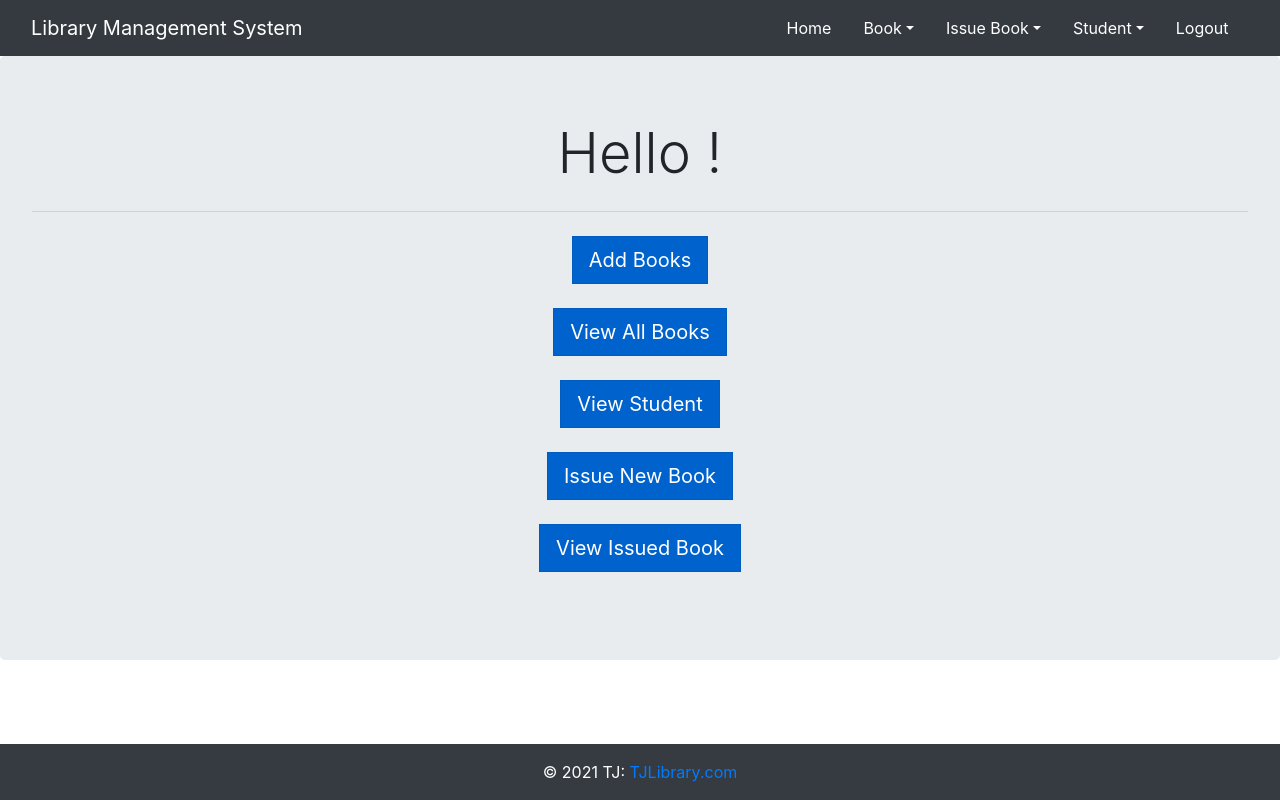
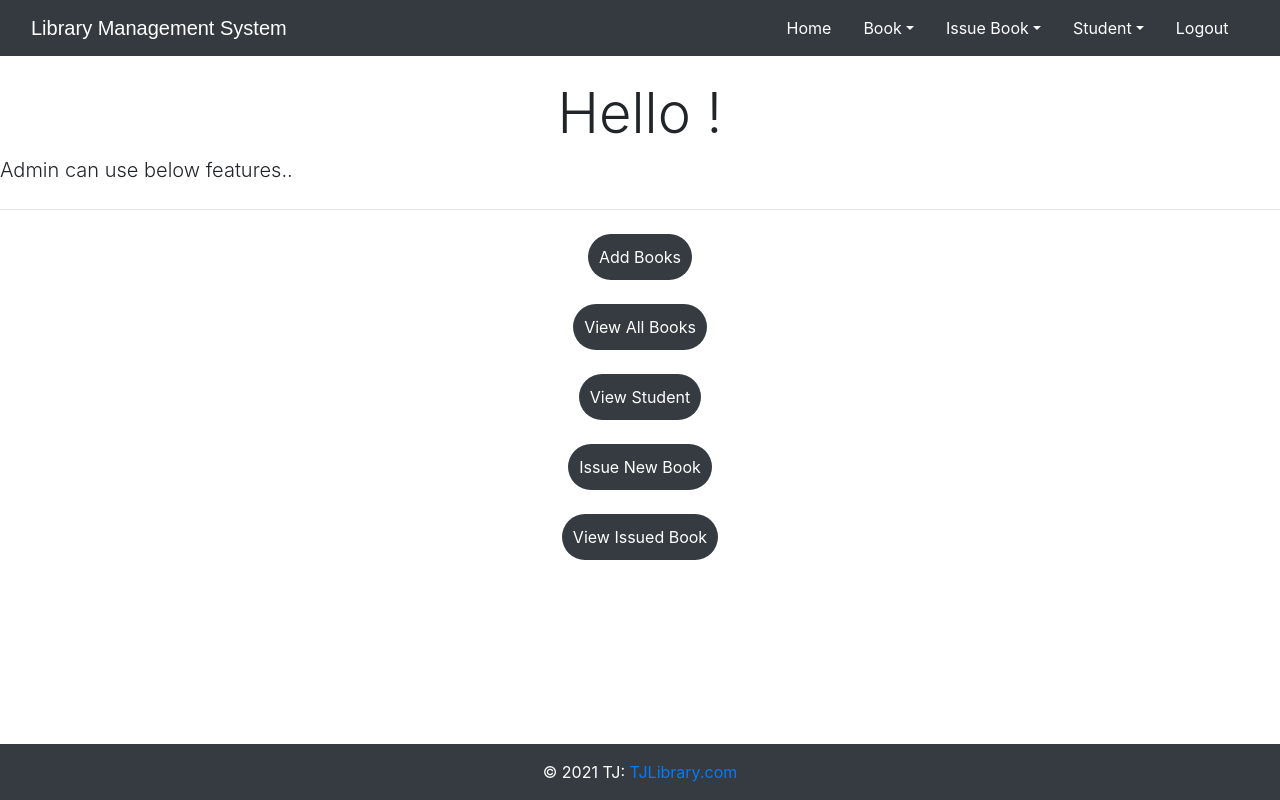
Before and after one commit to TejasJogi/Library-Management-System-Django-MYSQL, a Django app: template templates/library/admindash.html in a window 1280 px wide. Run offline with Django 3.2, Linux system fonts and the light colour scheme; the template is opened without the code that fills it, so the values that code supplies are empty; some libraries are stand-ins or nearby versions.

Commit message:
Template and css

```diff
--- a/static/css/index.css
+++ b/static/css/index.css
@@ -1,6 +1,11 @@
-/* body {
+* {
+    margin: 0;
+    padding: 0;
+}
+
+body {
             overflow: hidden;
-        } */
+        }
         .img1 {
             height: 50%;
         }
@@ -34,7 +39,7 @@
             background-color: #353b40;
             color: white;
             padding: 10px 10px 10px 10px;
-            border-radius: 23px;
+            border-radius: 25px;
         }
 
         .jumbotron {
--- a/static/css/navbar.css
+++ b/static/css/navbar.css
@@ -2,6 +2,6 @@
     background-color: #353b40;
 }
 .navbar div li a{
-    color: white;
+    color:white;
     text-decoration-line: none;
 }
--- a/templates/library/Navbar.html
+++ b/templates/library/Navbar.html
@@ -10,11 +10,6 @@
     <nav class="navbar navbar-expand-lg navbar-dark">
         <div class="container-fluid">
             <a class="navbar-brand" href="/">Library Management System</a>
-            <button class="navbar-toggler" type="button" data-bs-toggle="collapse"
-                data-bs-target="#navbarSupportedContent" aria-controls="navbarSupportedContent"
-                aria-expanded="false" aria-label="Toggle navigation">
-                <span class="navbar-toggler-icon"></span>
-            </button>
 
             <li class="d-flex">
                 <a class="nav-link active" href="/">Home</a>
--- a/templates/library/admindash.html
+++ b/templates/library/admindash.html
@@ -2,23 +2,27 @@
 
 {% block title %}Admin Dashboard{% endblock title %}
 
+{% block link %}<link rel="stylesheet" href="static/css/index.css">{% endblock link %}
+
 {% block body %}
 
 {% include "library/adminnavbar.html" %}
-
+<br>
 <div class="jumbotron">
     <h1 class="display-4" style="text-align:center">Hello {{user.firstname}} {{user.lastname}} !</h1>
+    <p class="lead">Admin can use below features..
+    </p>
     <hr class="my-4">
     <div class="options" style="text-align:center">
-        <a href="addbook" class="btn btn-primary btn-lg active" style="border-radius: 0%;" role="button"
+        <a href="addbook" class="btn" role="button"
             aria-pressed="true">Add Books</a><br><br>
-        <a href="viewbook" class="btn btn-primary btn-lg active" style="border-radius: 0%;" role="button"
+        <a href="viewbook" class="btn" role="button"
             aria-pressed="true">View All Books</a><br><br>
-        <a href="viewstudent" class="btn btn-primary btn-lg active" style="border-radius: 0%;" role="button"
+        <a href="viewstudent" class="btn" role="button"
             aria-pressed="true">View Student</a><br><br>
-        <a href="bookissue" class="btn btn-primary btn-lg active" style="border-radius: 0%;" role="button"
+        <a href="bookissue" class="btn" role="button"
             aria-pressed="true">Issue New Book</a><br><br>
-            <a href="issuedbook" class="btn btn-primary btn-lg active" style="border-radius: 0%;" role="button" aria-pressed="true">View Issued Book</a><br><br>
+            <a href="issuedbook" class="btn" role="button" aria-pressed="true">View Issued Book</a><br><br>
     </div>
 </div>
 
--- a/templates/library/adminnavbar.html
+++ b/templates/library/adminnavbar.html
@@ -14,11 +14,6 @@
     <nav class="navbar navbar-expand-lg navbar-dark bg-dark">
         <div class="container-fluid">
             <a class="navbar-brand" href="">Library Management System</a>
-            <button class="navbar-toggler" type="button" data-bs-toggle="collapse"
-                data-bs-target="#navbarSupportedContent" aria-controls="navbarSupportedContent" aria-expanded="false"
-                aria-label="Toggle navigation">
-                <span class="navbar-toggler-icon"></span>
-            </button>
 
             <li class="d-flex">
                 <a class="nav-link active" href="/">Home</a>
@@ -26,23 +21,23 @@
                 <div class="nav-item dropdown">
                     <a href="#" class="nav-link dropdown-toggle" data-toggle="dropdown">Book</a>
                     <div class="dropdown-menu">
-                        <a href="addbook" class="dropdown-item">Add Book</a>
-                        <a href="viewbook" class="dropdown-item">View Book</a>
+                        <a href="addbook" style="color: black;" class="dropdown-item">Add Book</a>
+                        <a href="viewbook" style="color: black;" class="dropdown-item">View Book</a>
                     </div>
                 </div>
 
                 <div class="nav-item dropdown">
                     <a href="#" class="nav-link dropdown-toggle" data-toggle="dropdown">Issue Book</a>
                     <div class="dropdown-menu">
-                        <a href="bookissue" class="dropdown-item">Issue New Book</a>
-                        <a href="issuedbook" class="dropdown-item">View Issued Book</a>
+                        <a href="bookissue" style="color: black;" class="dropdown-item">Issue New Book</a>
+                        <a href="issuedbook" style="color: black;" class="dropdown-item">View Issued Book</a>
                     </div>
                 </div>
 
                 <div class="nav-item dropdown">
                     <a href="#" class="nav-link dropdown-toggle" data-toggle="dropdown">Student</a>
                     <div class="dropdown-menu">
-                        <a href="viewstudent" class="dropdown-item">View Student</a>
+                        <a href="viewstudent" style="color: black;" class="dropdown-item">View Student</a>
                     </div>
                 </div>
 
--- a/templates/library/adminpage.html
+++ b/templates/library/adminpage.html
@@ -14,8 +14,8 @@
     <hr class="my-4">
     <p>You can Login\SignUp from Here.</p>
     <p class="lead">
-        <a class="btn btn-primary btn-lg" style="border-radius:0px;" href="adminsignup" role="button">SignUp</a>
-        <a class="btn btn-primary btn-lg" style="border-radius:0px;" href="adminlogin" role="button">Login</a>
+        <a class="btn" style="background-color: #353b40; color:white; padding: 10px 10px 10px 10px; border-radius: 25px;" href="adminsignup" role="button">SignUp</a>
+        <a class="btn" style="background-color: #353b40; color:white; padding: 10px 10px 10px 10px; border-radius: 25px;" href="adminlogin" role="button">Login</a>
     </p>
 </div>
 
--- a/templates/library/index.html
+++ b/templates/library/index.html
@@ -24,12 +24,12 @@
     <div class="draw">
         <div class="col-lg-1">
             <img class="img1" src="static/admin.png" height="50%" alt=""><br><br>
-            <a class="btn" style="text-align:center; border-radius:0px;" href="adminpage" role="button">Admin
+            <a class="btn" href="adminpage" role="button">Admin
                 page</a>
         </div>
         <div class="col-lg-2">
             <img class="img2" src="static/student.png" height="50%" alt=""><br><br>
-            <a class="btn" style="border-radius:0px;" href="studentpage" role="button">Student
+            <a class="btn" href="studentpage" role="button">Student
                 Page</a>
         </div>
     </div>
--- a/templates/library/studentissuedbook.html
+++ b/templates/library/studentissuedbook.html
@@ -4,7 +4,7 @@
 
 {% block body %}
 
-{% include 'library/adminnavbar.html' %}
+{% include 'library/studentnavbar.html' %}
 
 <h3 class="p-3 mb-2 bg-dark text-white" style='font-size: 50px;text-align:center;'>Book Issued To You</h3>
 
--- a/templates/library/studentpage.html
+++ b/templates/library/studentpage.html
@@ -1,6 +1,6 @@
 {% extends 'library/base.html' %}
 
-  {% block link %}<link rel="stylesheet" href="static/css/userpage.css">{% endblock link %}
+  <!-- {% block link %}<link rel="stylesheet" href="static/css/userpage.css">{% endblock link %} -->
 
   {% block title %}Student{% endblock title %}
 
@@ -14,8 +14,8 @@
     <hr class="my-4">
     <p>You can view books in library and view issued book to you after Login.</p>
     <p class="lead">
-      <a class="btn btn-primary btn-lg" href="studentsignup" role="button">SignUp</a>
-      <a class="btn btn-primary btn-lg" href="studentlogin" role="button">LogIn</a>
+      <a class="btn" style="background-color: #353b40; color:white; padding: 10px 10px 10px 10px; border-radius: 25px;" href="studentsignup" role="button">SignUp</a>
+      <a class="btn" style="background-color: #353b40; color:white; padding: 10px 10px 10px 10px; border-radius: 25px;" href="studentlogin" role="button">LogIn</a>
     </p>
   </div>
 
--- a/templates/library/studentsignup.html
+++ b/templates/library/studentsignup.html
@@ -4,7 +4,7 @@
 
 {% block body %}
 
-{% include 'library/adminnavbar.html' %}
+{% include 'library/navbar.html' %}
 
 <br>
 <div class="signup-form">
--- a/templates/library/viewbook.html
+++ b/templates/library/viewbook.html
@@ -16,7 +16,7 @@
         <table class="table table-hover table-condensed table-striped table-bordered">
             <thead>
                 <tr>
-                    <th>id</th>
+                    <th>Book Id</th>
                     <th>Book Name</th>
                     <th>ISBN</th>
                     <th>Author</th>
```
Also changed, not shown: templates/library/studentdash.html (+8 -5 lines), templates/library/studentview.html (+6 -3 lines). Lines whose indentation alone changed are shown as unchanged.
